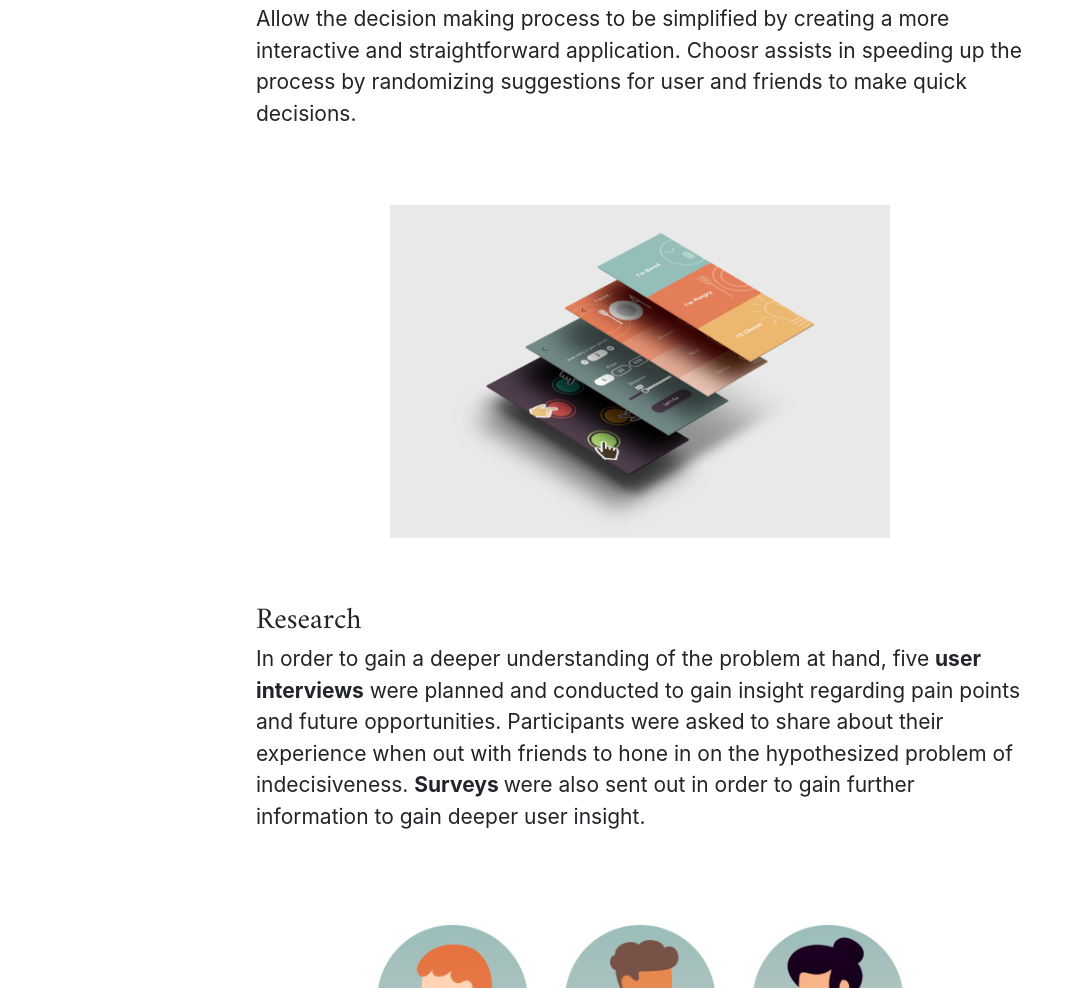
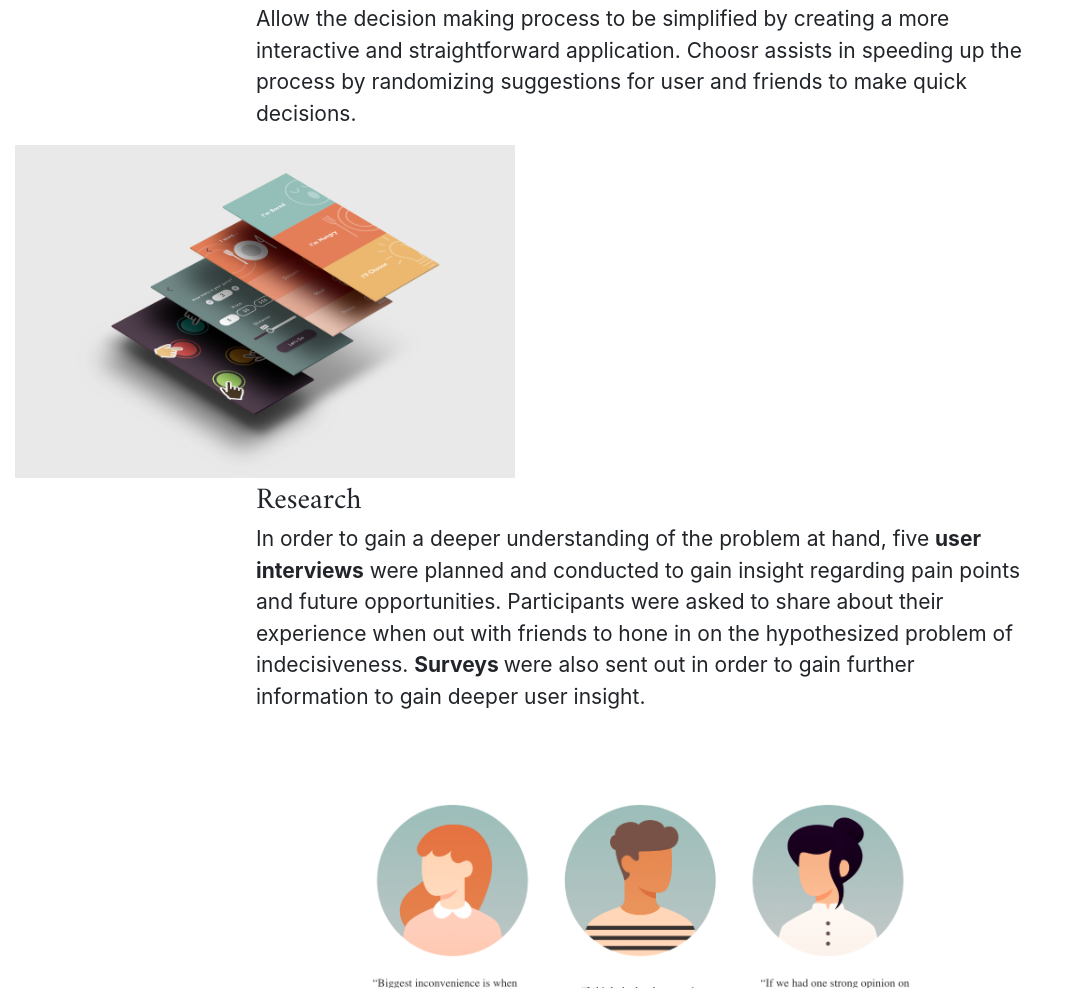
Before and after one commit to gracehpark889/portfolio, a plain HTML site: page 1_choosr.html in a window 1280 px wide. Shown: the part 1112-2100 px from the top of the page, without its empty margins (0-1069 px from the left). Drawn offline with nearby package versions, Linux system fonts and the light colour scheme.

Commit message:
Update 1_choosr.css

```diff
--- a/css/1_choosr.css
+++ b/css/1_choosr.css
@@ -4,7 +4,6 @@
     margin:50px;
     display:flex;
     align-items:center;
-    background-color:blue;
 }
 .home {
     text-decoration:none;
@@ -140,9 +139,8 @@ a:before {
 
 /* ROW 3 - Mockup Image */
 .picture2 {
-    display: flex;
+    margin:0 auto;
     justify-content: center;
-    margin:60px 0px;
 }
 .choosr_mockup {
     max-width:500px;
```
